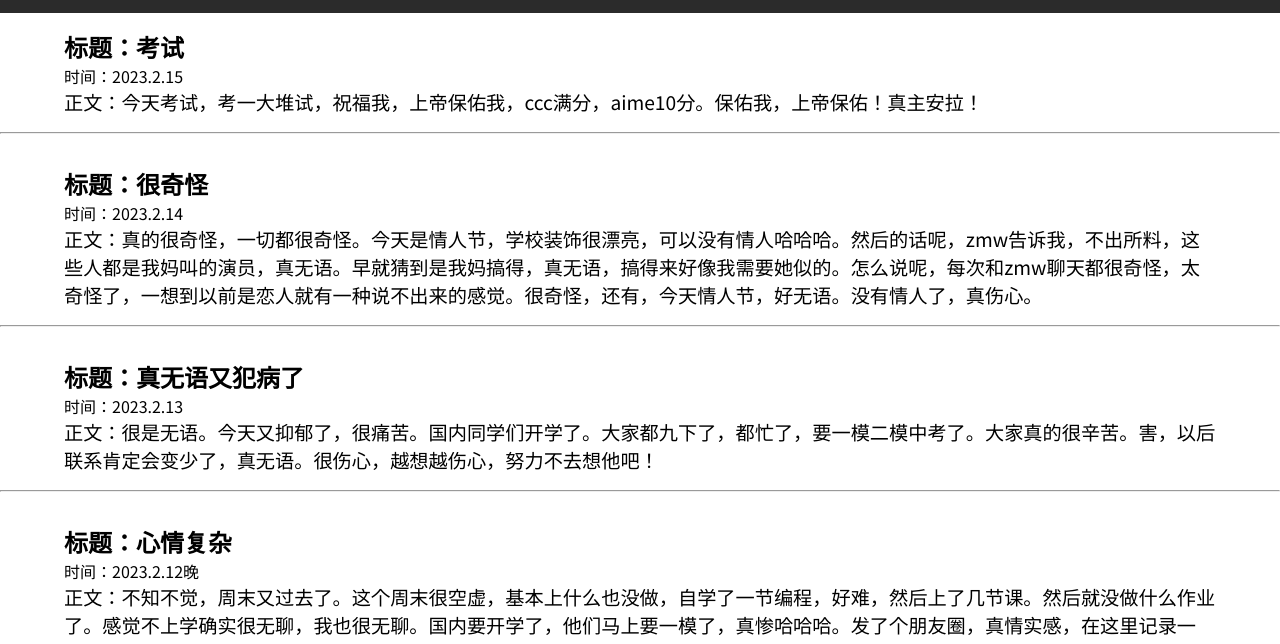
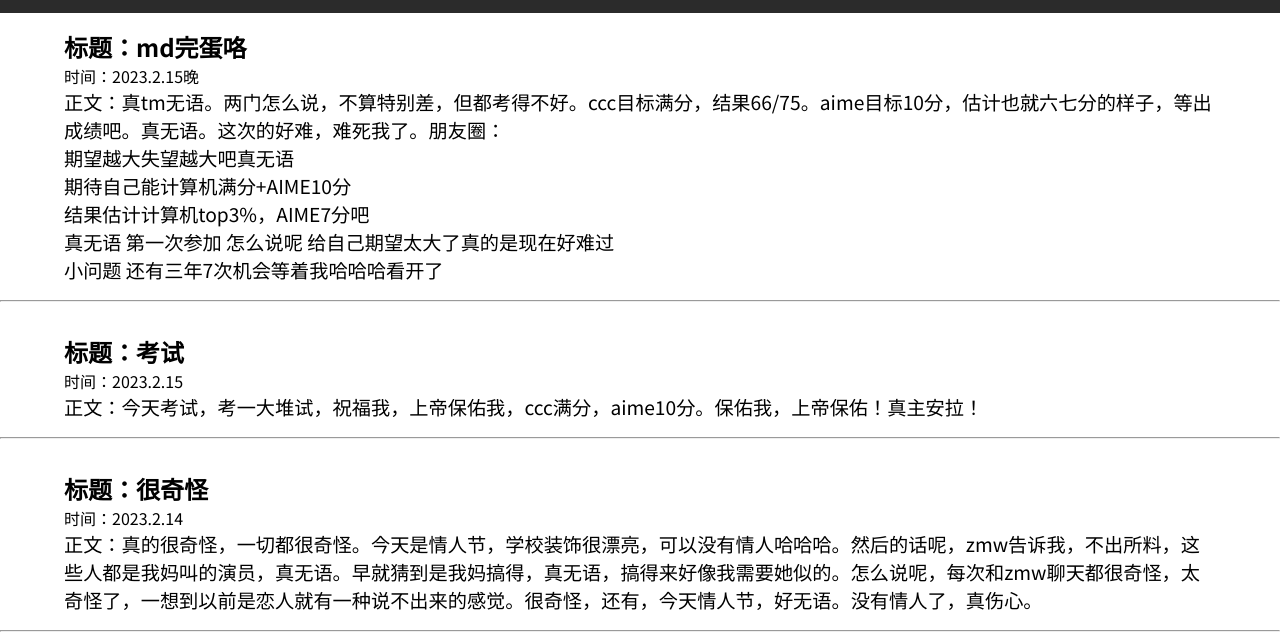
Before and after one commit to rickdiary/rickdiary.github.io, a plain HTML site: page index.html in a window 1280 px wide. Shown: the part 156-800 px from the top of the page. Drawn offline with Linux system fonts and the light colour scheme.

Commit message:
Add files via upload

```diff
--- a/index.html
+++ b/index.html
@@ -73,7 +73,12 @@
 
 
 
-
+    <div class="diary">
+        <h2 class="title">md完蛋咯</h2>
+        <p class="time">2023.2.15晚</p>
+        <p class="diary">真tm无语。两门怎么说，不算特别差，但都考得不好。ccc目标满分，结果66/75。aime目标10分，估计也就六七分的样子，等出成绩吧。真无语。这次的好难，难死我了。朋友圈：<br>期望越大失望越大吧真无语<br>期待自己能计算机满分+AIME10分<br>结果估计计算机top3%，AIME7分吧<br>真无语 第一次参加 怎么说呢 给自己期望太大了真的是现在好难过<br>小问题 还有三年7次机会等着我哈哈哈看开了</p>
+        <hr class="diary">
+    </div>
     <div class="diary">
         <h2 class="title">考试</h2>
         <p class="time">2023.2.15</p>
```
